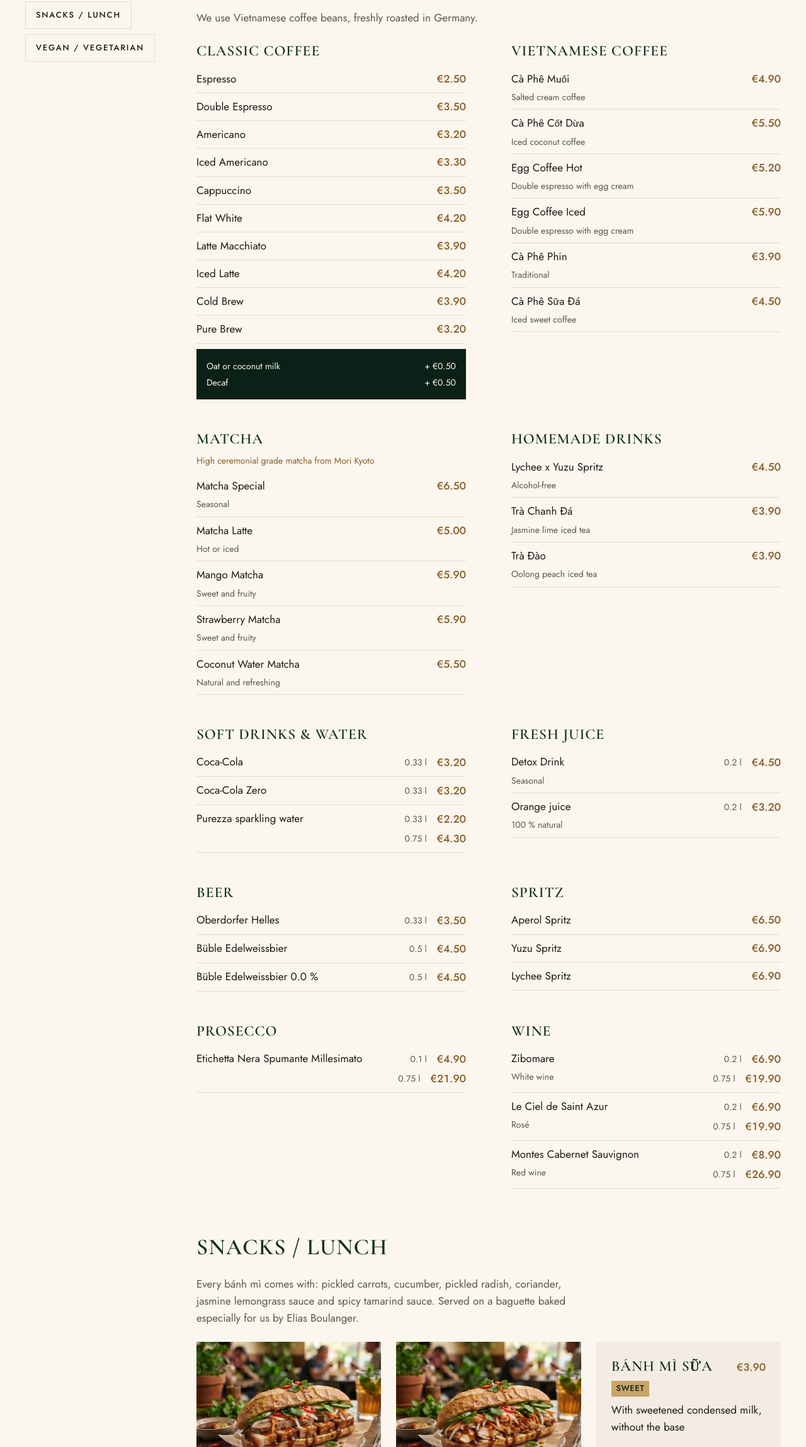
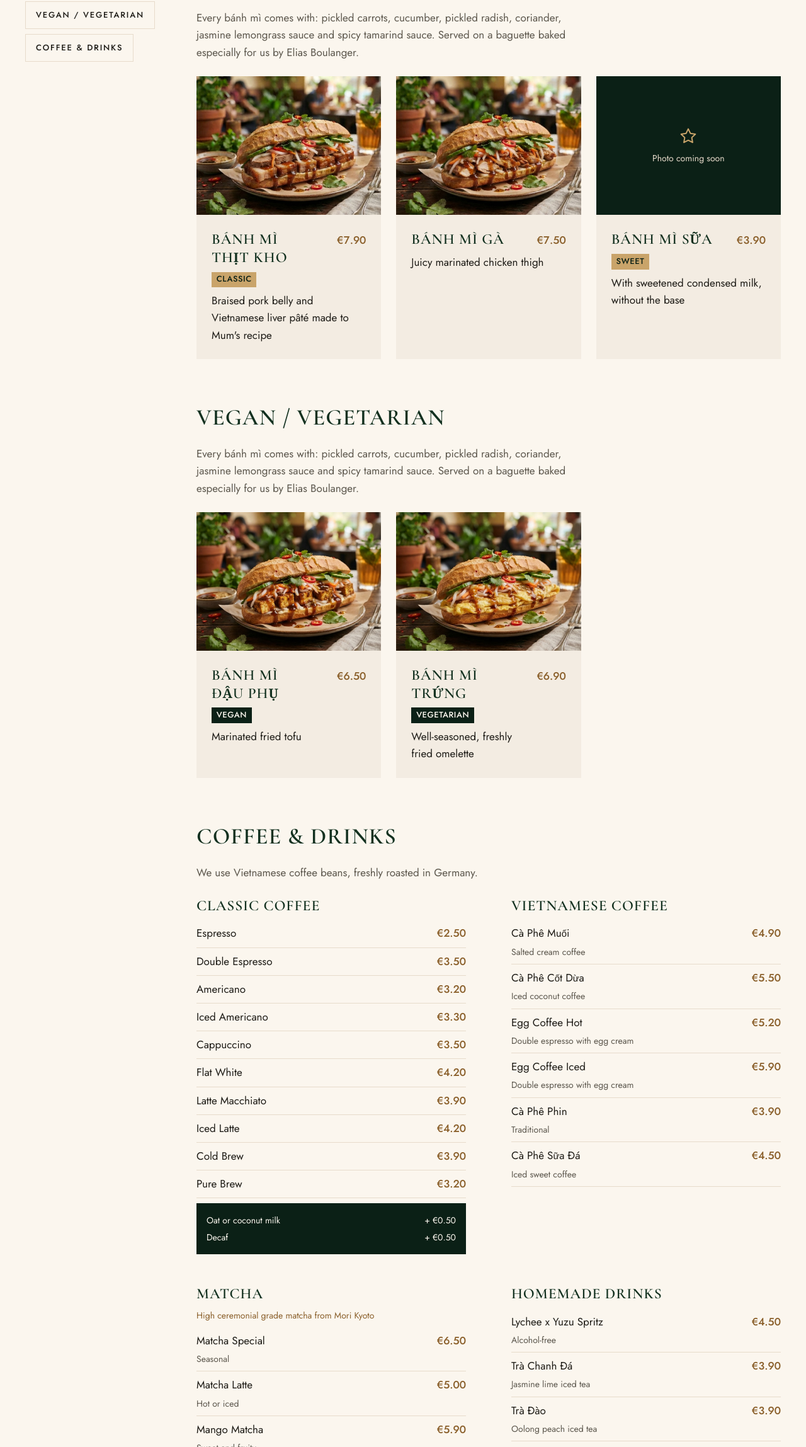
Before and after one commit to GoodstuffGmbH/anthony-banh-mi, an Astro site: page /en/menu in a window 1280 px wide. Shown: the part 503-2800 px from the top of the page at 63% size. Built offline with nearby package versions, Linux system fonts and the light colour scheme; Astro itself is replaced by a stand-in of ours; a web font is replaced by a local one.

Commit message:
feat(design): Funde aus dem Design-Review
- Bánh mì vor den Getränken (Speisekarte, Startseite, Navigation, JSON-LD)
- Gerichte ohne Foto zeigen „Foto folgt“, Kartenreihen bleiben bündig
- Startseite ohne doppeltes Foto (Franchise zeigt Bánh Mì Trứng)

Co-Authored-By: Claude Opus 5.5 <noreply@anthropic.com>

```diff
--- a/src/components/MenuItem.astro
+++ b/src/components/MenuItem.astro
@@ -1,5 +1,6 @@
 ---
 import { Picture } from 'astro:assets';
+import Icon from './Icon.astro';
 import Prices from './Prices.astro';
 import Tags from './Tags.astro';
 import { image } from '../data';
@@ -18,7 +19,7 @@ const t = useT(lang);
 
 <article class="item">
   {
-    item.image && (
+    item.image ? (
       <Picture
         src={image(item.image)}
         alt={item.name[lang]}
@@ -28,6 +29,11 @@ const t = useT(lang);
         loading="lazy"
         class="photo"
       />
+    ) : (
+      <span class="photo empty">
+        <Icon name="star" size={32} />
+        <span class="soon">{t.menu.photoSoon}</span>
+      </span>
     )
   }
   <div class="body">
@@ -61,6 +67,21 @@ const t = useT(lang);
     object-fit: cover;
   }
 
+  /* Gleiche Fläche wie ein Foto, damit die Karten in einer Reihe bündig bleiben. */
+  .empty {
+    display: grid;
+    place-content: center;
+    justify-items: center;
+    gap: var(--space-xs);
+    background: var(--color-inverse);
+    color: var(--color-accent-on-inverse);
+  }
+
+  .soon {
+    font-size: var(--fs-small);
+    color: var(--cream-200);
+  }
+
   .body {
     display: grid;
     gap: var(--space-xs);
--- a/src/data/menu.json
+++ b/src/data/menu.json
@@ -5,6 +5,131 @@
     "en": "An allergen list is available on request."
   },
   "categories": [
+    {
+      "id": "snacks-lunch",
+      "name": {
+        "de": "Snacks / Lunch",
+        "en": "Snacks / Lunch"
+      },
+      "image": "banhmi-schwein",
+      "note": {
+        "de": "Basis bei jedem Bánh Mì: eingelegte Karotten, Gurken, eingelegter Rettich, Koriander, Jasmin-Zitronengras-Soße und scharfe Tamarind-Soße. Serviert auf speziell für uns gebackenem Elias Boulanger Baguette.",
+        "en": "Every bánh mì comes with: pickled carrots, cucumber, pickled radish, coriander, jasmine lemongrass sauce and spicy tamarind sauce. Served on a baguette baked especially for us by Elias Boulanger."
+      },
+      "items": [
+        {
+          "id": "banh-mi-schwein",
+          "name": {
+            "de": "Bánh Mì Thịt Kho",
+            "en": "Bánh Mì Thịt Kho"
+          },
+          "description": {
+            "de": "Geschmorter Schweinebauch, vietnamesische Leberwurst nach Mamas Rezept",
+            "en": "Braised pork belly and Vietnamese liver pâté made to Mum's recipe"
+          },
+          "prices": [
+            {
+              "amount": 7.9
+            }
+          ],
+          "image": "banhmi-schwein",
+          "allergens": null,
+          "tags": ["klassisch"]
+        },
+        {
+          "id": "banh-mi-haehnchen",
+          "name": {
+            "de": "Bánh Mì Gà",
+            "en": "Bánh Mì Gà"
+          },
+          "description": {
+            "de": "Saftig marinierte Hähnchenoberkeule",
+            "en": "Juicy marinated chicken thigh"
+          },
+          "prices": [
+            {
+              "amount": 7.5
+            }
+          ],
+          "image": "banhmi-haehnchen",
+          "allergens": null,
+          "tags": []
+        },
+        {
+          "id": "banh-mi-sua",
+          "name": {
+            "de": "Bánh Mì Sữa",
+            "en": "Bánh Mì Sữa"
+          },
+          "description": {
+            "de": "Mit gezuckerter Kondensmilch, ohne Basis",
+            "en": "With sweetened condensed milk, without the base"
+          },
+          "prices": [
+            {
+              "amount": 3.9
+            }
+          ],
+          "image": null,
+          "allergens": null,
+          "tags": ["suess"]
+        }
+      ],
+      "groups": []
+    },
+    {
+      "id": "vegan-vegetarisch",
+      "name": {
+        "de": "Vegan / Vegetarisch",
+        "en": "Vegan / Vegetarian"
+      },
+      "image": "banhmi-tofu",
+      "note": {
+        "de": "Basis bei jedem Bánh Mì: eingelegte Karotten, Gurken, eingelegter Rettich, Koriander, Jasmin-Zitronengras-Soße und scharfe Tamarind-Soße. Serviert auf speziell für uns gebackenem Elias Boulanger Baguette.",
+        "en": "Every bánh mì comes with: pickled carrots, cucumber, pickled radish, coriander, jasmine lemongrass sauce and spicy tamarind sauce. Served on a baguette baked especially for us by Elias Boulanger."
+      },
+      "items": [
+        {
+          "id": "banh-mi-tofu",
+          "name": {
+            "de": "Bánh Mì Đậu Phụ",
+            "en": "Bánh Mì Đậu Phụ"
+          },
+          "description": {
+            "de": "Eingelegter gebratener Tofu",
+            "en": "Marinated fried tofu"
+          },
+          "prices": [
+            {
+              "amount": 6.5
+            }
+          ],
+          "image": "banhmi-tofu",
+          "allergens": null,
+          "tags": ["vegan"]
+        },
+        {
+          "id": "banh-mi-ei",
+          "name": {
+            "de": "Bánh Mì Trứng",
+            "en": "Bánh Mì Trứng"
+          },
+          "description": {
+            "de": "Würzig frisch gebratenes Omelette",
+            "en": "Well-seasoned, freshly fried omelette"
+          },
+          "prices": [
+            {
+              "amount": 6.9
+            }
+          ],
+          "image": "banhmi-ei",
+          "allergens": null,
+          "tags": ["vegetarisch"]
+        }
+      ],
+      "groups": []
+    },
     {
       "id": "kaffee-getraenke",
       "name": {
@@ -882,131 +1007,6 @@
       "note": null,
       "items": [],
       "groups": []
-    },
-    {
-      "id": "snacks-lunch",
-      "name": {
-        "de": "Snacks / Lunch",
-        "en": "Snacks / Lunch"
-      },
-      "image": "banhmi-schwein",
-      "note": {
-        "de": "Basis bei jedem Bánh Mì: eingelegte Karotten, Gurken, eingelegter Rettich, Koriander, Jasmin-Zitronengras-Soße und scharfe Tamarind-Soße. Serviert auf speziell für uns gebackenem Elias Boulanger Baguette.",
-        "en": "Every bánh mì comes with: pickled carrots, cucumber, pickled radish, coriander, jasmine lemongrass sauce and spicy tamarind sauce. Served on a baguette baked especially for us by Elias Boulanger."
-      },
-      "items": [
-        {
-          "id": "banh-mi-schwein",
-          "name": {
-            "de": "Bánh Mì Thịt Kho",
-            "en": "Bánh Mì Thịt Kho"
-          },
-          "description": {
-            "de": "Geschmorter Schweinebauch, vietnamesische Leberwurst nach Mamas Rezept",
-            "en": "Braised pork belly and Vietnamese liver pâté made to Mum's recipe"
-          },
-          "prices": [
-            {
-              "amount": 7.9
-            }
-          ],
-          "image": "banhmi-schwein",
-          "allergens": null,
-          "tags": ["klassisch"]
-        },
-        {
-          "id": "banh-mi-haehnchen",
-          "name": {
-            "de": "Bánh Mì Gà",
-            "en": "Bánh Mì Gà"
-          },
-          "description": {
-            "de": "Saftig marinierte Hähnchenoberkeule",
-            "en": "Juicy marinated chicken thigh"
-          },
-          "prices": [
-            {
-              "amount": 7.5
-            }
-          ],
-          "image": "banhmi-haehnchen",
-          "allergens": null,
-          "tags": []
-        },
-        {
-          "id": "banh-mi-sua",
-          "name": {
-            "de": "Bánh Mì Sữa",
-            "en": "Bánh Mì Sữa"
-          },
-          "description": {
-            "de": "Mit gezuckerter Kondensmilch, ohne Basis",
-            "en": "With sweetened condensed milk, without the base"
-          },
-          "prices": [
-            {
-              "amount": 3.9
-            }
-          ],
-          "image": null,
-          "allergens": null,
-          "tags": ["suess"]
-        }
-      ],
-      "groups": []
-    },
-    {
-      "id": "vegan-vegetarisch",
-      "name": {
-        "de": "Vegan / Vegetarisch",
-        "en": "Vegan / Vegetarian"
-      },
-      "image": "banhmi-tofu",
-      "note": {
-        "de": "Basis bei jedem Bánh Mì: eingelegte Karotten, Gurken, eingelegter Rettich, Koriander, Jasmin-Zitronengras-Soße und scharfe Tamarind-Soße. Serviert auf speziell für uns gebackenem Elias Boulanger Baguette.",
-        "en": "Every bánh mì comes with: pickled carrots, cucumber, pickled radish, coriander, jasmine lemongrass sauce and spicy tamarind sauce. Served on a baguette baked especially for us by Elias Boulanger."
-      },
-      "items": [
-        {
-          "id": "banh-mi-tofu",
-          "name": {
-            "de": "Bánh Mì Đậu Phụ",
-            "en": "Bánh Mì Đậu Phụ"
-          },
-          "description": {
-            "de": "Eingelegter gebratener Tofu",
-            "en": "Marinated fried tofu"
-          },
-          "prices": [
-            {
-              "amount": 6.5
-            }
-          ],
-          "image": "banhmi-tofu",
-          "allergens": null,
-          "tags": ["vegan"]
-        },
-        {
-          "id": "banh-mi-ei",
-          "name": {
-            "de": "Bánh Mì Trứng",
-            "en": "Bánh Mì Trứng"
-          },
-          "description": {
-            "de": "Würzig frisch gebratenes Omelette",
-            "en": "Well-seasoned, freshly fried omelette"
-          },
-          "prices": [
-            {
-              "amount": 6.9
-            }
-          ],
-          "image": "banhmi-ei",
-          "allergens": null,
-          "tags": ["vegetarisch"]
-        }
-      ],
-      "groups": []
     }
   ]
 }
--- a/src/views/Home.astro
+++ b/src/views/Home.astro
@@ -128,7 +128,7 @@ const valueIcons: Record<keyof typeof t.home.values, IconName> = {
         <Button href={href('franchise', lang)} variant="outline">{t.home.franchiseCta}</Button>
       </div>
       <Picture
-        src={image('banhmi-tofu')}
+        src={image('banhmi-ei')}
         alt=""
         widths={[480, 720]}
         sizes="(width < 56rem) 100vw, 45vw"
```
Also changed, not shown: tests/data.test.mjs (+5 -5 lines).
